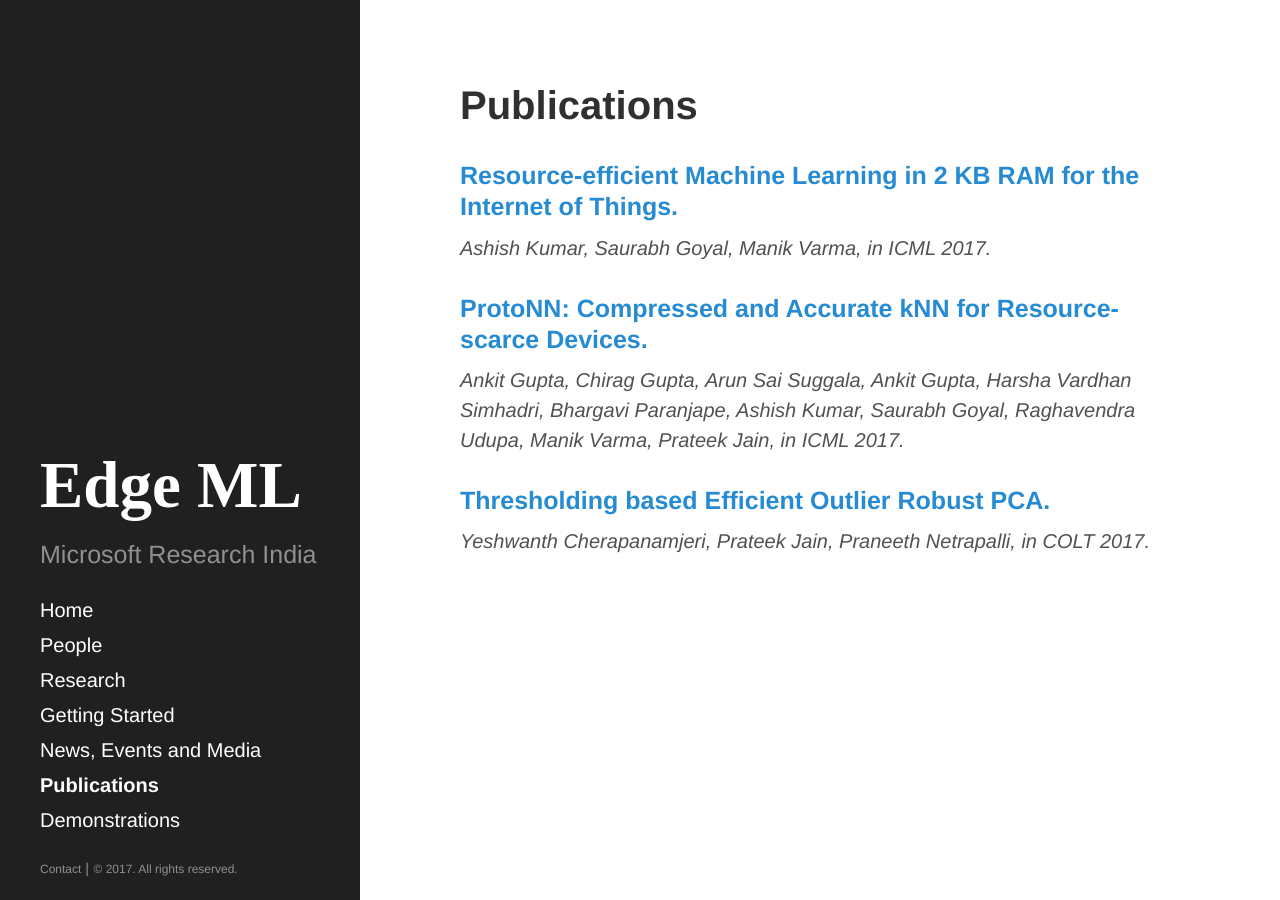
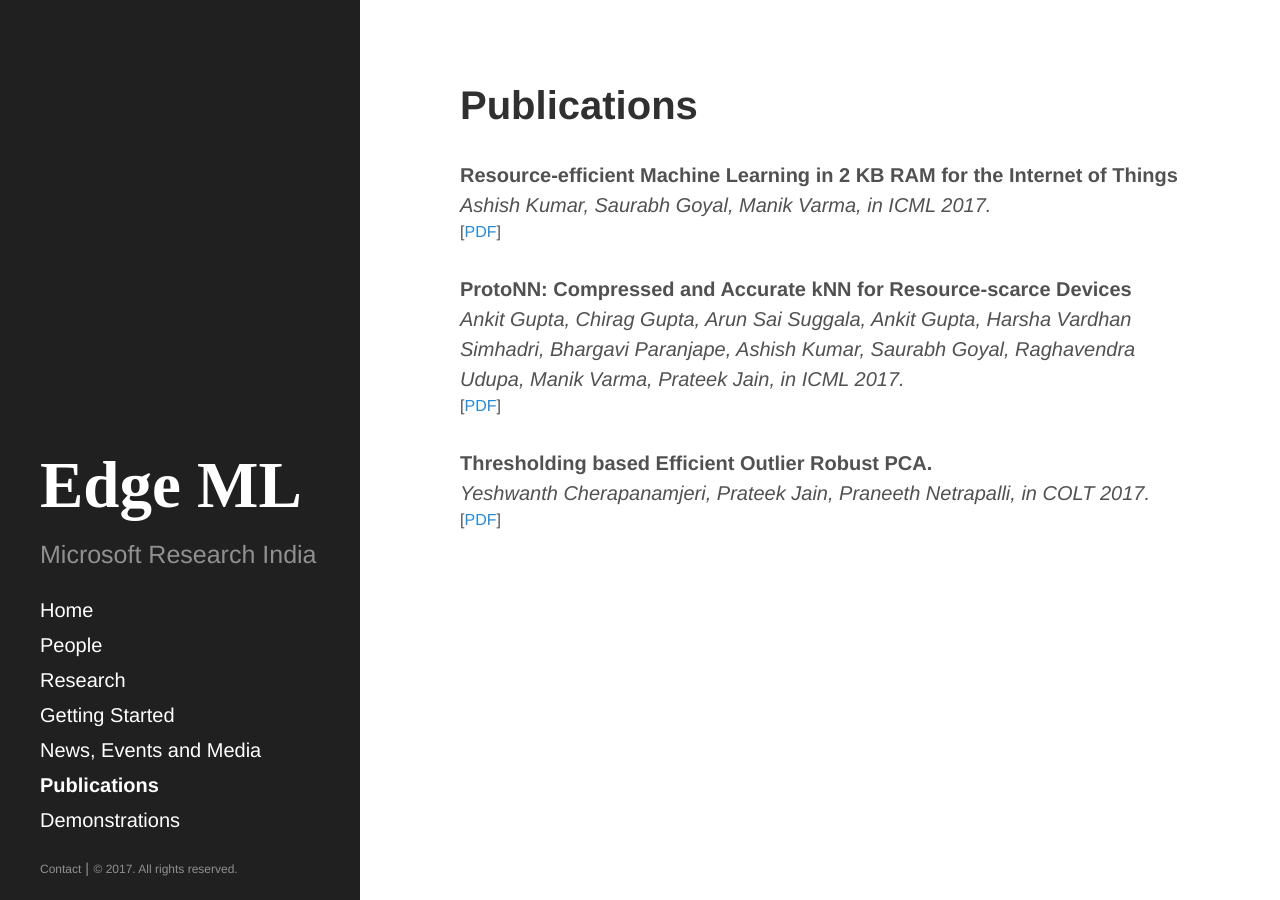
Before and after one commit to ShishirPatil/EdgeML, a Jekyll site: the page built from Publications.md, in a window 1280 px wide. Built offline with Jekyll 4.4.1, drawn with Linux system fonts in a browser that asks for light colours.

Commit message:
Updated publications page

```diff
--- a/Publications.md
+++ b/Publications.md
@@ -3,11 +3,38 @@ layout: page
 title: Publications
 ---
 
-### [Resource-efficient Machine Learning in 2 KB RAM for the Internet of Things.]({{ site.baseurl}}/files/Bonsai.pdf)
-  <i> Ashish Kumar, Saurabh Goyal, Manik Varma, in ICML 2017.</i>
+<div class="publ-div">
+    <div class="publ-title">
+      Resource-efficient Machine Learning in 2 KB RAM for the Internet of Things
+    </div>
+    <div class="publ-auth">
+      Ashish Kumar, Saurabh Goyal, Manik Varma, in ICML 2017.
+    </div>
+    <div class="publ-linklist">
+        [<a href="{{ site.baseurl}}/files/Bonsai.pdf">PDF</a>]
+    </div>
+</div>
 
-### [ProtoNN: Compressed and Accurate kNN for Resource-scarce Devices.]({{ site.baseurl}}/files/protonn.pdf)
-  <i>Ankit Gupta, Chirag Gupta, Arun Sai Suggala, Ankit Gupta, Harsha Vardhan Simhadri, Bhargavi Paranjape, Ashish Kumar, Saurabh Goyal, Raghavendra Udupa, Manik Varma, Prateek Jain, in ICML 2017.</i>
+<div class="publ-div">
+    <div class="publ-title">
+     ProtoNN: Compressed and Accurate kNN for Resource-scarce Devices
+    </div>
+    <div class="publ-auth">
+      Ankit Gupta, Chirag Gupta, Arun Sai Suggala, Ankit Gupta, Harsha Vardhan Simhadri, Bhargavi Paranjape, Ashish Kumar, Saurabh Goyal, Raghavendra Udupa, Manik Varma, Prateek Jain, in ICML 2017.
+    </div>
+    <div class="publ-linklist">
+        [<a href="{{ site.baseurl}}/files/protonn.pdf">PDF</a>]
+    </div>
+</div>
 
-### [Thresholding based Efficient Outlier Robust PCA.]({{ site.baseurl}}/files/robustpca.pdf)
-  <i>Yeshwanth Cherapanamjeri, Prateek Jain, Praneeth Netrapalli, in COLT 2017.</i>
+<div class="publ-div">
+    <div class="publ-title">
+     Thresholding based Efficient Outlier Robust PCA.
+    </div>
+    <div class="publ-auth">
+      Yeshwanth Cherapanamjeri, Prateek Jain, Praneeth Netrapalli, in COLT 2017.
+    </div>
+    <div class="publ-linklist">
+        [<a href="{{ site.baseurl}}/files/robustpca.pdf">PDF</a>]
+    </div>
+</div>
--- a/public/css/custom.css
+++ b/public/css/custom.css
@@ -25,3 +25,23 @@
     padding-left: 4px;
     padding-right: 1px;
 }
+
+.publ-div {
+	margin-top:1.5em;
+}
+
+.publ-title {
+	font-weight: bold;
+}
+
+.publ-auth {
+	font-style: italic;
+}
+
+.publ-linklist {
+	font-size:0.8em;
+}
+
+.pub-link {
+
+}
```
